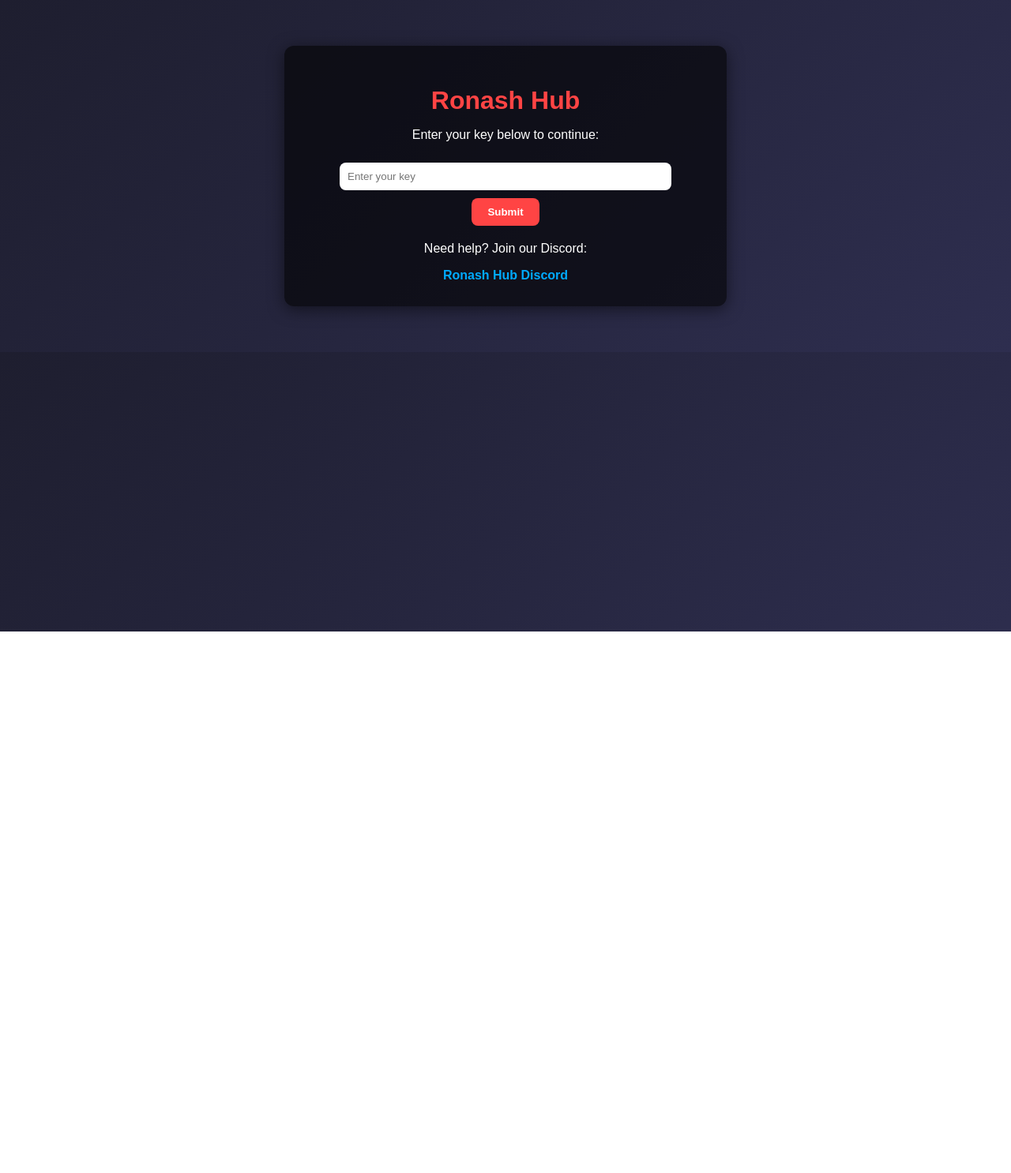
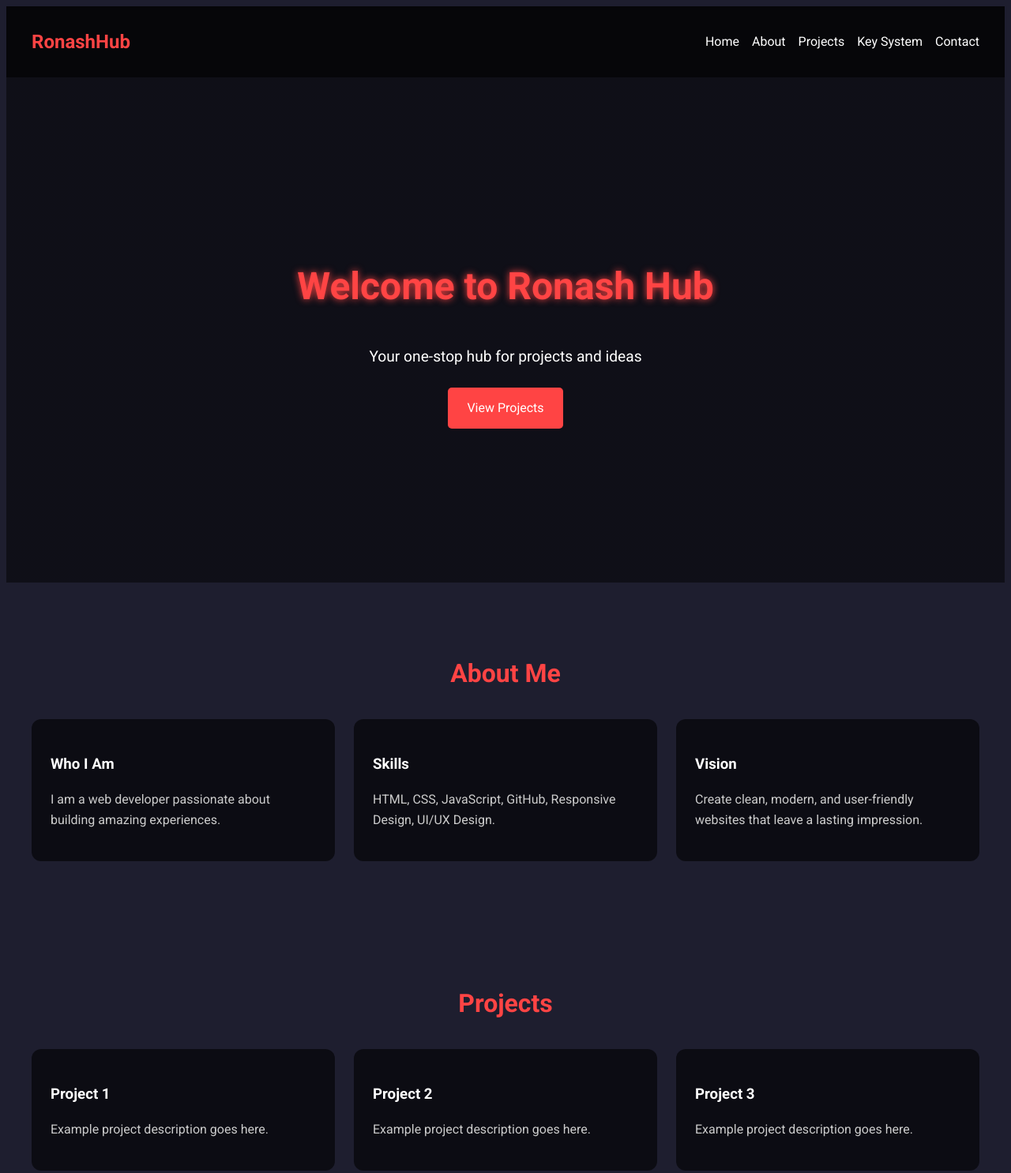
Before and after one commit to jonashstudio/Ronashwebs, a plain HTML site: page Index.html in a window 1280 px wide. Shown: the top 1486 px of the page at 79% size. Before the commit the page ends 800 px from the top, so only its background shows below. Drawn offline with Linux system fonts and the light colour scheme.

Commit message:
Update Index.html

```diff
--- a/Index.html
+++ b/Index.html
@@ -3,73 +3,103 @@
 <head>
   <meta charset="UTF-8">
   <meta name="viewport" content="width=device-width, initial-scale=1.0">
-  <title>Ronash Hub - Key System</title>
-  <style>
-    body {
-      font-family: Arial, sans-serif;
-      background: linear-gradient(135deg, #1e1e2f, #2e2e4f);
-      color: white;
-      text-align: center;
-      padding: 50px;
-    }
-    .container {
-      background: rgba(0, 0, 0, 0.6);
-      border-radius: 12px;
-      padding: 30px;
-      max-width: 500px;
-      margin: auto;
-      box-shadow: 0px 4px 20px rgba(0,0,0,0.5);
-    }
-    h1 {
-      color: #ff4444;
-      margin-bottom: 10px;
-    }
-    input {
-      padding: 10px;
-      border-radius: 8px;
-      border: none;
-      width: 80%;
-      margin: 10px 0;
-    }
-    button {
-      padding: 10px 20px;
-      border: none;
-      border-radius: 8px;
-      background: #ff4444;
-      color: white;
-      font-weight: bold;
-      cursor: pointer;
-      transition: 0.3s;
-    }
-    button:hover {
-      background: #ff2222;
-    }
-    .discord {
-      margin-top: 20px;
-    }
-    a {
-      color: #00aaff;
-      text-decoration: none;
-      font-weight: bold;
-    }
-    a:hover {
-      text-decoration: underline;
-    }
-  </style>
+  <title>Ronash Hub</title>
+  <link rel="stylesheet" href="style.css">
+  <link href="https://fonts.googleapis.com/css2?family=Roboto:wght@400;700&display=swap" rel="stylesheet">
 </head>
 <body>
+
+  <!-- Navbar -->
+  <nav>
+    <div class="logo">RonashHub</div>
+    <ul>
+      <li><a href="#home">Home</a></li>
+      <li><a href="#about">About</a></li>
+      <li><a href="#projects">Projects</a></li>
+      <li><a href="#key">Key System</a></li>
+      <li><a href="#contact">Contact</a></li>
+    </ul>
+  </nav>
+
+  <!-- Hero Section -->
+  <header id="home">
+    <h1>Welcome to Ronash Hub</h1>
+    <p>Your one-stop hub for projects and ideas</p>
+    <a href="#projects">View Projects</a>
+  </header>
+
+  <!-- About Section -->
+  <section id="about">
+    <h2>About Me</h2>
+    <div class="content">
+      <div class="card">
+        <h3>Who I Am</h3>
+        <p>I am a web developer passionate about building amazing experiences.</p>
+      </div>
+      <div class="card">
+        <h3>Skills</h3>
+        <p>HTML, CSS, JavaScript, GitHub, Responsive Design, UI/UX Design.</p>
+      </div>
+      <div class="card">
+        <h3>Vision</h3>
+        <p>Create clean, modern, and user-friendly websites that leave a lasting impression.</p>
+      </div>
+    </div>
+  </section>
+
+  <!-- Projects Section -->
+  <section id="projects">
+    <h2>Projects</h2>
+    <div class="content">
+      <div class="card project-card">
+        <h3>Project 1</h3>
+        <p>Example project description goes here.</p>
+      </div>
+      <div class="card project-card">
+        <h3>Project 2</h3>
+        <p>Example project description goes here.</p>
+      </div>
+      <div class="card project-card">
+        <h3>Project 3</h3>
+        <p>Example project description goes here.</p>
+      </div>
+    </div>
+  </section>
+
+  <!-- Key System Section -->
+  <section id="key">
+    <h2>Key System</h2>
     <div class="container">
-    <h1>Ronash Hub</h1>
       <p>Enter your key below to continue:</p>
       <input type="text" id="keyInput" placeholder="Enter your key">
-    <br>
       <button onclick="checkKey()">Submit</button>
       <p id="status"></p>
-    <div class="discord">
-      <p>Need help? Join our Discord:</p>
-      <a href="https://discord.gg/nBMb3dh7" target="_blank">Ronash Hub Discord</a>
+    </div>
+  </section>
+
+  <!-- Contact Section -->
+  <section id="contact">
+    <h2>Contact Me</h2>
+    <div class="content">
+      <div class="card">
+        <h3>Email</h3>
+        <p><a href="mailto:youremail@example.com">youremail@example.com</a></p>
+      </div>
+      <div class="card">
+        <h3>GitHub</h3>
+        <p><a href="https://github.com/jonashstudio" target="_blank">github.com/jonashstudio</a></p>
+      </div>
+      <div class="card">
+        <h3>Discord</h3>
+        <p><a href="https://discord.gg/nBMb3dh7" target="_blank">Join our Discord</a></p>
       </div>
     </div>
+  </section>
+
+  <!-- Footer -->
+  <footer>
+    <p>&copy; 2025 RonashHub. All Rights Reserved.</p>
+  </footer>
 
   <script>
     function checkKey() {
@@ -84,5 +114,6 @@
       }
     }
   </script>
+
 </body>
 </html>
```
Lines whose indentation alone changed are shown as unchanged.
